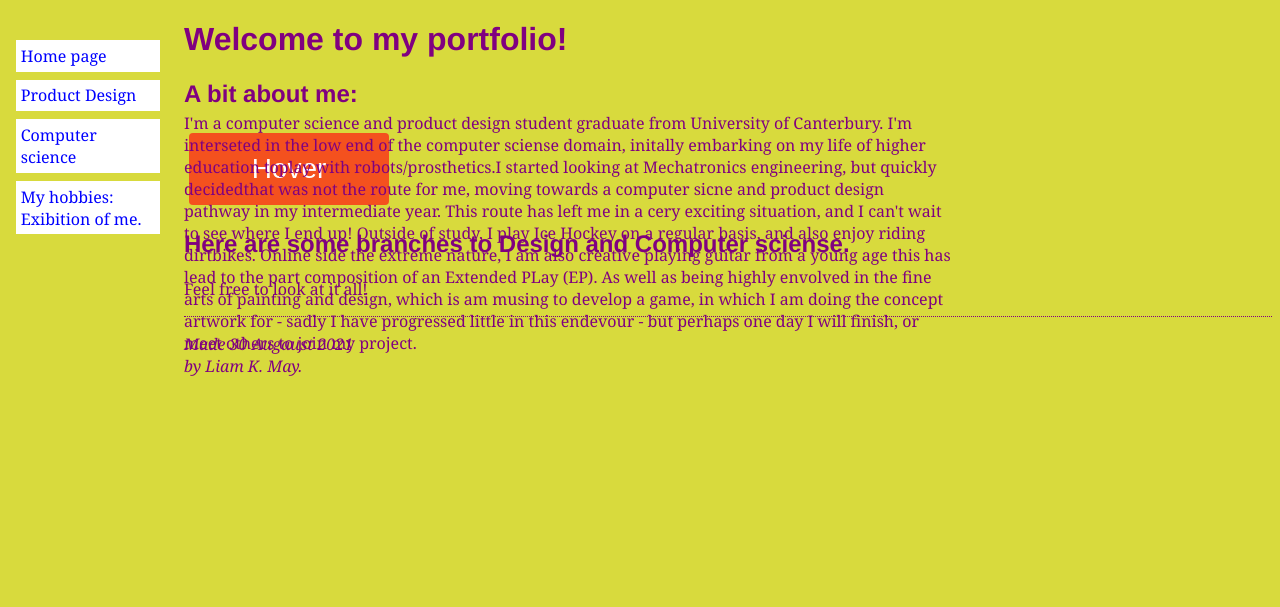
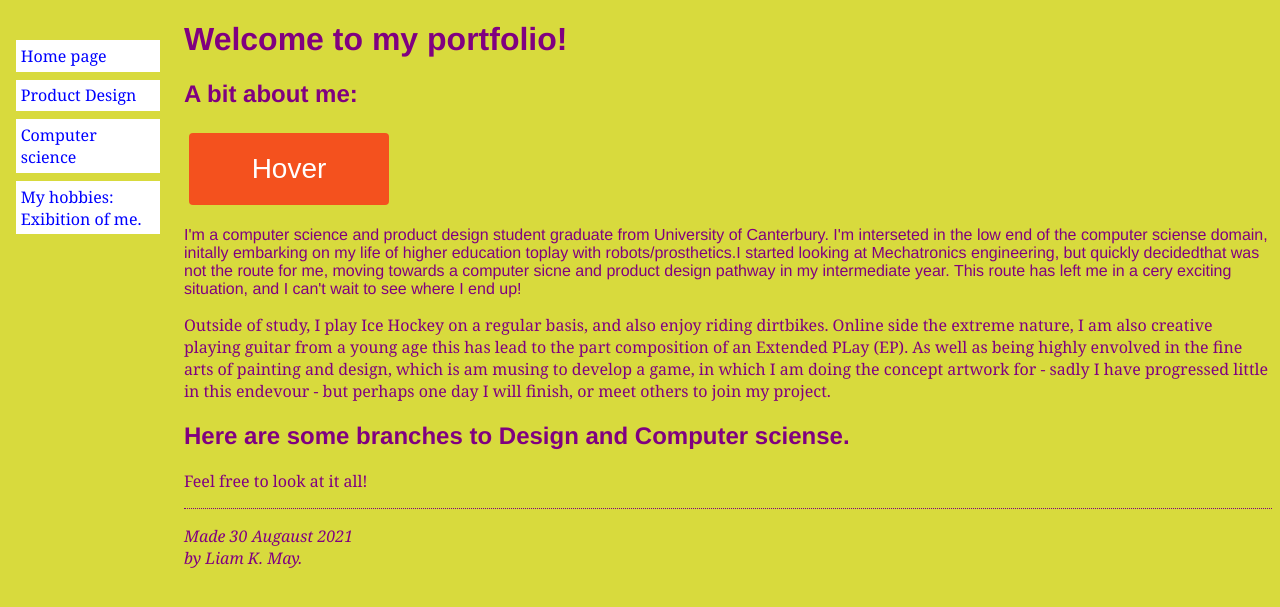
Before and after one commit to TheTriangleTrippa/Portfolio, a Jekyll site: the page built from index.html, in a window 1280 px wide. Shown: the top 607 px of the page. Built offline with Jekyll 4.4.1, drawn with Linux system fonts in a browser that asks for light colours.

Commit message:
Update profile.html

```diff
--- a/_includes/profile.html
+++ b/_includes/profile.html
@@ -24,13 +24,13 @@
 
 <button class="button" style="vertical-align:middle"><span>Hover </span></button>
 
-<p class="bar">I'm a computer science and product design student graduate from University of Canterbury.
+<p class="bio">I'm a computer science and product design student graduate from University of Canterbury.
  I'm interseted in the low end of the computer sciense domain, initally embarking on my life of
  higher education toplay with robots/prosthetics.I started looking at Mechatronics engineering,
  but quickly decidedthat was not the route for me, moving towards a computer sicne and product design
   pathway in my intermediate year. This route has left me in a cery exciting situation, and I can't wait to see where I end up!
 
-Outside of study, I play Ice Hockey on a regular basis, and also enjoy riding dirtbikes. Online side the extreme nature,
+<p>Outside of study, I play Ice Hockey on a regular basis, and also enjoy riding dirtbikes. Online side the extreme nature,
 I am also creative playing guitar from a young age this has lead to the part composition of an Extended PLay (EP). As well as being
 highly envolved in the fine arts of painting and design, which is am musing to develop a game, in which I am doing the concept
   artwork for - sadly I have progressed little in this endevour - but perhaps
```
